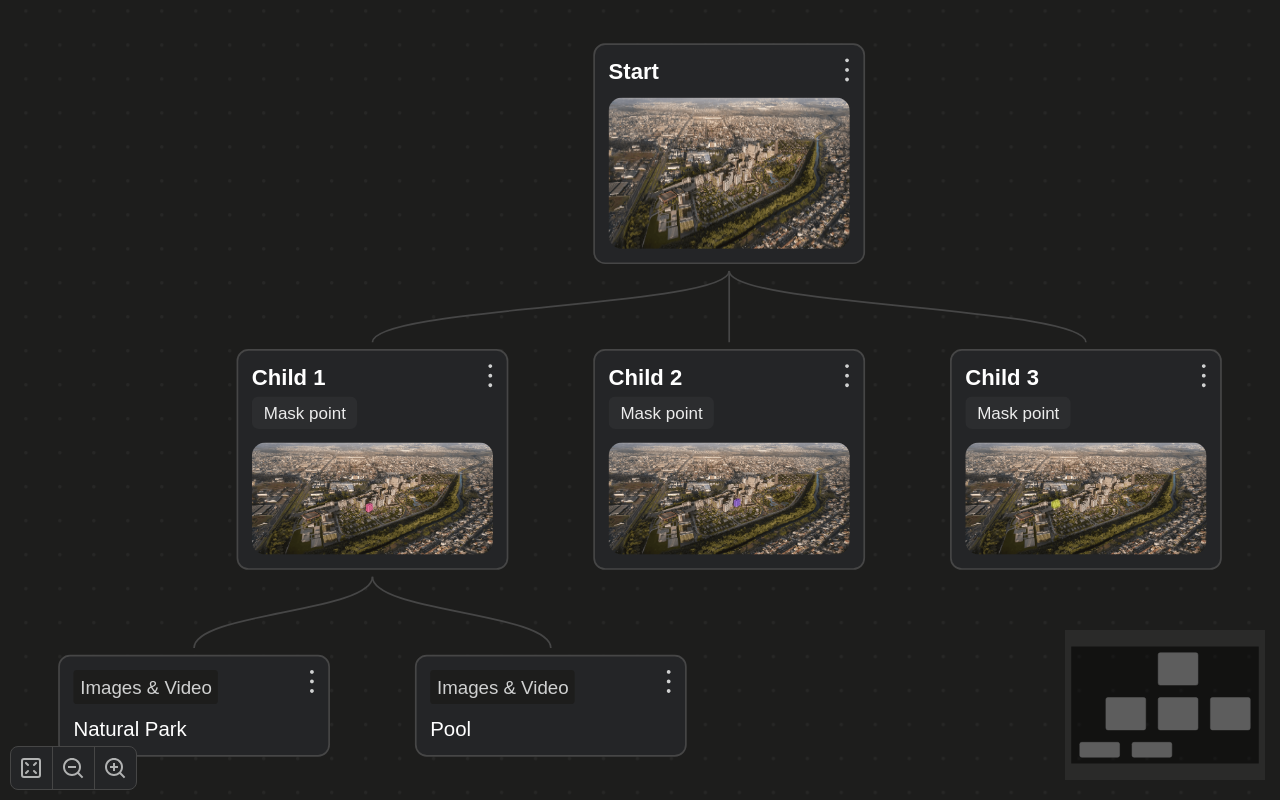
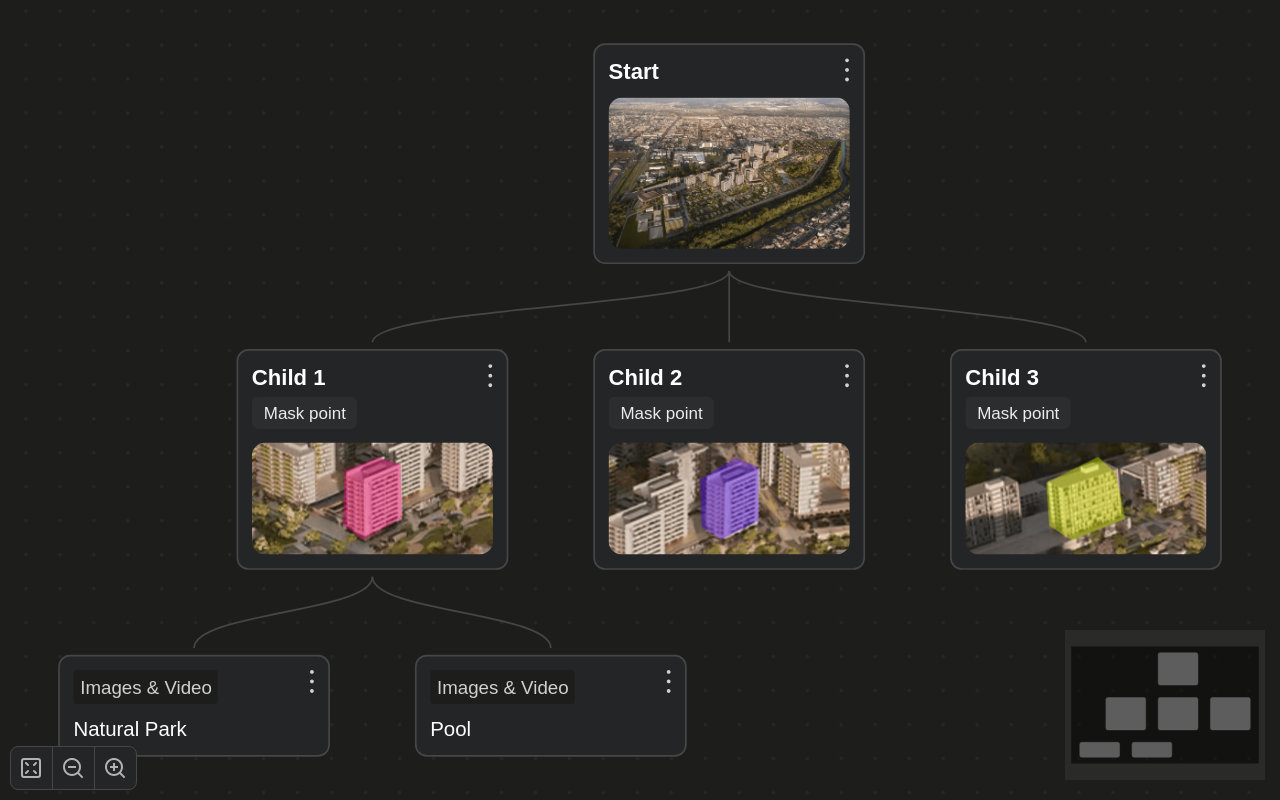
Before and after one commit to Matheusmeed/tree, a React (Vite) app: page / in a window 1280 px wide. Built offline with nearby package versions, Linux system fonts and the light colour scheme.

Commit message:
feat: focusing unit with mask

```diff
--- a/src/components/CardImage/index.tsx
+++ b/src/components/CardImage/index.tsx
@@ -12,10 +12,43 @@ const CardImage = ({
 }) => {
   const svgData = useSvgData('/assets/images/mask.svg');
 
+  const selectedPaths = svgData?.paths.filter((p) => p.color === color) || [];
+
+  // Se existirem paths com a cor selecionada, calcule os limites
+  let viewBox = `0 0 ${svgData?.width} ${svgData?.height}`;
+  if (selectedPaths.length > 0) {
+    // Extrair todos os pontos das coordenadas "d"
+    const allPoints: { x: number; y: number }[] = [];
+
+    selectedPaths.forEach((path) => {
+      const matches = path.d.match(/[-+]?[0-9]*\.?[0-9]+/g); // extrai números
+      if (matches) {
+        for (let i = 0; i < matches.length; i += 2) {
+          const x = parseFloat(matches[i]);
+          const y = parseFloat(matches[i + 1]);
+          if (!isNaN(x) && !isNaN(y)) {
+            allPoints.push({ x, y });
+          }
+        }
+      }
+    });
+
+    // Calcular min/max de X e Y
+    const minX = Math.min(...allPoints.map((p) => p.x));
+    const maxX = Math.max(...allPoints.map((p) => p.x));
+    const minY = Math.min(...allPoints.map((p) => p.y));
+    const maxY = Math.max(...allPoints.map((p) => p.y));
+
+    // Definir viewBox com uma pequena margem
+    const padding = 10;
+    const width = maxX - minX + padding * 2;
+    const height = maxY - minY + padding * 2;
+    viewBox = `${minX - padding} ${minY - padding} ${width} ${height}`;
+  }
+
   return (
     <BackgroundWrapper>
-      <BackgroundImage src={img} alt='Card Image' isHidden={isHidden} />
-      {!!color && (
+      {color ? (
         <SvgWrapper
           style={{
             width: '100%',
@@ -23,15 +56,24 @@ const CardImage = ({
           }}
         >
           <svg
-            viewBox={`0 0 ${svgData?.width} ${svgData?.height}`}
-            preserveAspectRatio='none'
+            viewBox={viewBox}
+            preserveAspectRatio='xMidYMid meet'
             style={{
               position: 'absolute',
               top: 0,
               left: 0,
               pointerEvents: 'none',
+              filter: isHidden ? 'grayscale(100%)' : 'none',
             }}
           >
+            <image
+              href={img}
+              x='0'
+              y='0'
+              width={svgData?.width}
+              height={svgData?.height}
+              preserveAspectRatio='xMidYMid meet'
+            />
             {svgData?.paths.map((svgPoint) => {
               if (svgPoint.color === color) {
                 return (
@@ -53,6 +95,10 @@ const CardImage = ({
             })}
           </svg>
         </SvgWrapper>
+      ) : (
+        <>
+          <BackgroundImage src={img} alt='Card Image' isHidden={isHidden} />
+        </>
       )}
     </BackgroundWrapper>
   );
--- a/src/components/CardImage/styles.ts
+++ b/src/components/CardImage/styles.ts
@@ -21,6 +21,7 @@ export const BackgroundWrapper = styled.div`
 export const BackgroundImage = styled.img<{ isHidden: boolean }>`
   height: 100%;
   width: 100%;
+  object-fit: cover;
   filter: ${({ isHidden }) => (isHidden ? 'grayscale(100%)' : 'none')};
 `;
 
```
